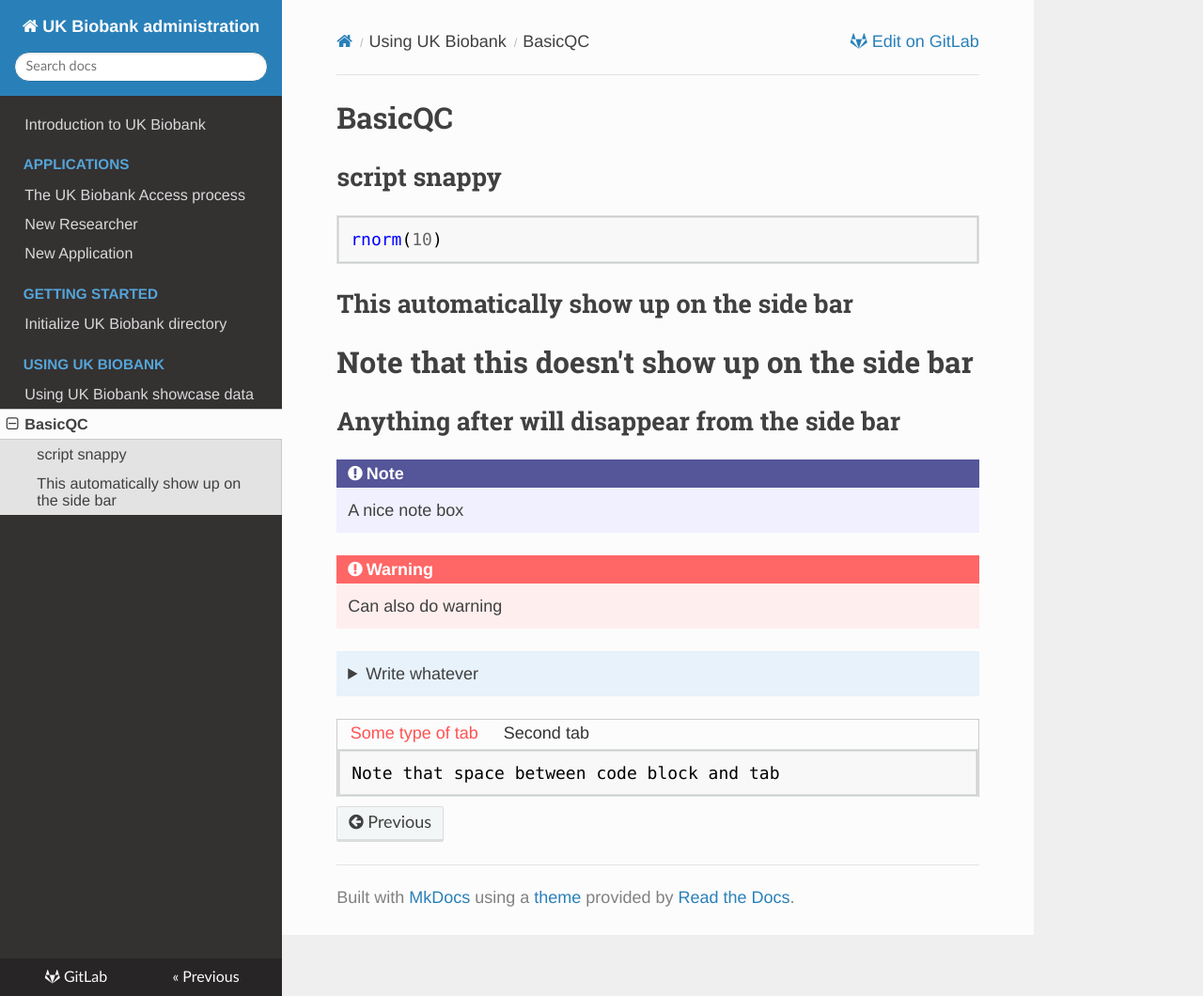
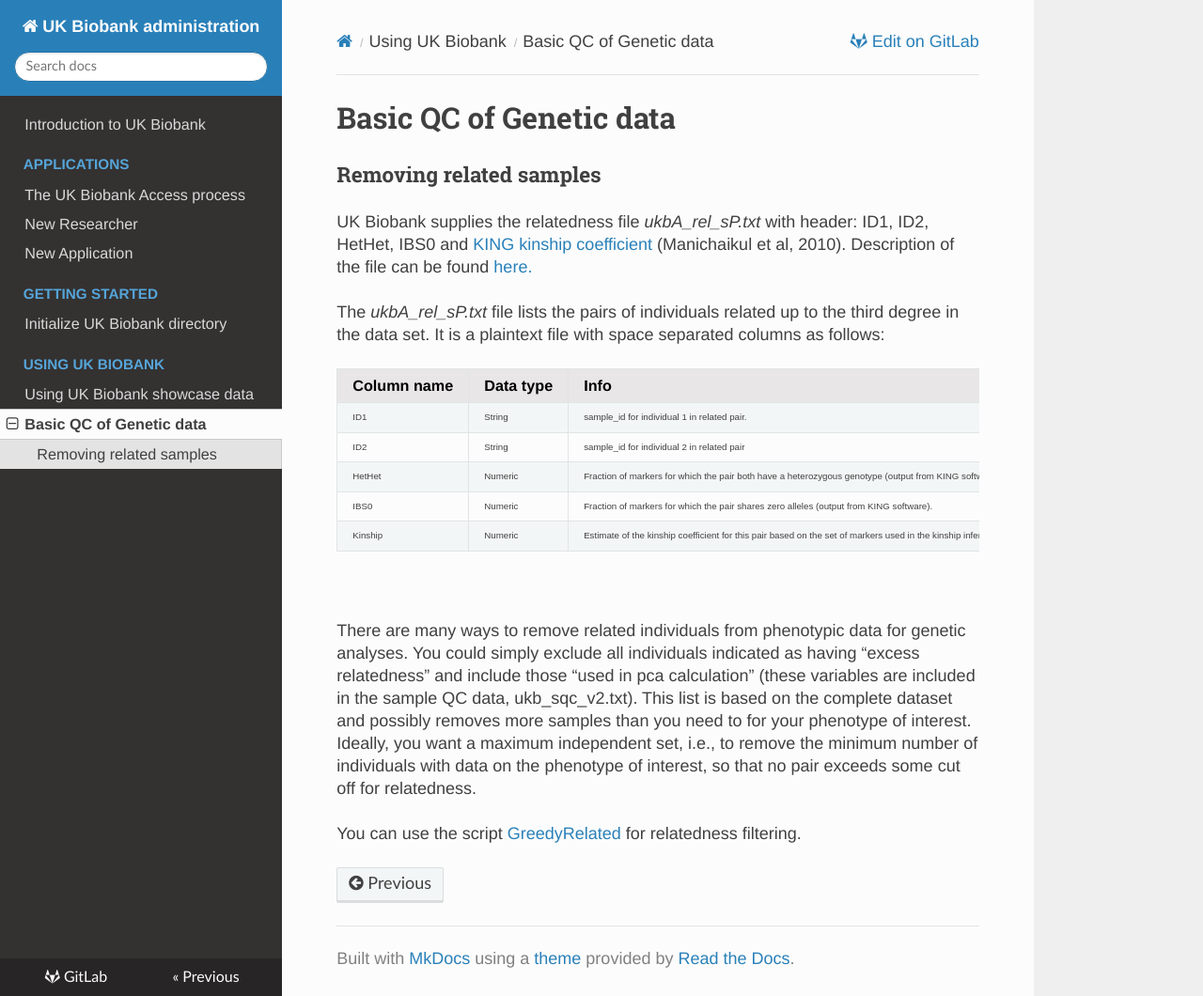
Before and after one commit to garethmarkel/ukb-administration, an MkDocs documentation site: the page built from docs/admin/basic_qc.md, in a window 1280 px wide and 1060 px high. Shown: the whole window at 94% size. Built offline with MkDocs 1.6.1, drawn with Linux system fonts in a browser that asks for light colours; comment, search, counter and statistics services are not loaded.

Commit message:
[Update] Adds documentation about relatedness and link to GreedyRelated

````diff
--- a/docs/admin/basic_qc.md
+++ b/docs/admin/basic_qc.md
@@ -1,31 +1,25 @@
-# BasicQC
-
-## script snappy
-``` R
-rnorm(10)
-```
-## This automatically show up on the side bar
-# Note that this doesn't show up on the side bar
-## Anything after will disappear from the side bar
+# Basic QC of Genetic data
 
 
-!!! note
-	A nice note box
+### Removing related samples
 
-!!! warning
-    Can also do warning
+UK Biobank supplies the relatedness file *ukbA_rel_sP.txt* with header: ID1, ID2, HetHet, IBS0 and [KING kinship coefficient](http://people.virginia.edu/~wc9c/KING/manual.html) (Manichaikul et al, 2010). Description of the file can be found [here.](https://biobank.ctsu.ox.ac.uk/crystal/refer.cgi?id=531)
 
-??? note "Write whatever"
-    This is collapsable
+The *ukbA_rel_sP.txt* file lists the pairs of individuals related up to the third degree in the data set. It is a plaintext file with space separated columns as follows:
 
-=== "Some type of tab"
+| Column name    | Data type       | Info                                                                                                                                                                                                                    |
+|----------------|-----------------|-------------------------------------------------------------------------------------------------------------------------------------------------------------------------------------------------------------------------|
+|     ID1        |     String      |     sample_id for individual 1 in related pair.                                                                                                                                                                         |
+|     ID2        |     String      |     sample_id for individual 2 in related pair                                                                                                                                                                          |
+|     HetHet     |     Numeric     |     Fraction of markers for which the pair both have a heterozygous genotype (output from KING software).                                                                                                               |
+|     IBS0       |     Numeric     |     Fraction of markers for which the pair shares zero alleles (output from KING software).                                                                                                                             |
+|     Kinship    |     Numeric     |     Estimate of the kinship coefficient for this pair based on the set of markers used in the kinship inference (output from KING software). The set of markers is indicated by the field: used.in.kinship.inference    |
 
-	```R
-    Note that space between code block and tab
-	```
+<br>
 
-=== "Second tab"
+There are many ways to remove related individuals from phenotypic data for genetic analyses.
+You could simply exclude all individuals indicated as having “excess relatedness” and include those “used in pca calculation” (these variables are included in the sample QC data, ukb_sqc_v2.txt).
+This list is based on the complete dataset and possibly removes more samples than you need to for your phenotype of interest.
+Ideally, you want a maximum independent set, i.e., to remove the minimum number of individuals with data on the phenotype of interest, so that no pair exceeds some cut off for relatedness.
 
-	```bash
-	can really be anything
-	```
+You can use the script [GreedyRelated](https://gitlab.com/choishingwan/GreedyRelated) for relatedness filtering.
````
